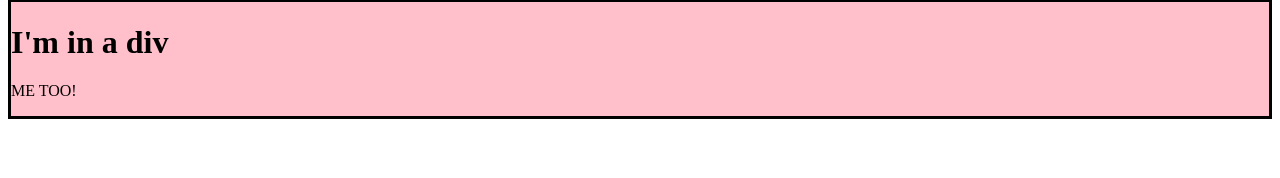
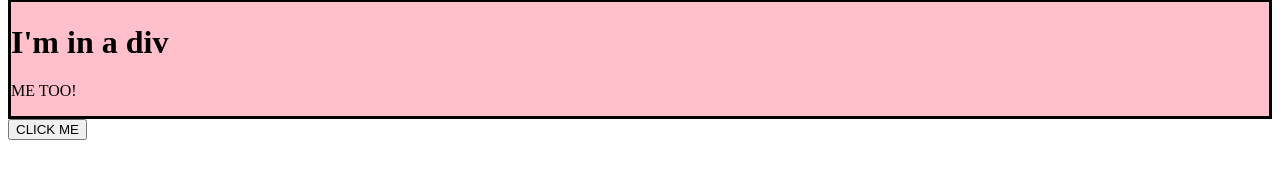
Before and after one commit to arpajus/Simple_JS, a plain HTML site: page ManipulatingDOM/index.html in a window 1280 px wide. Shown: the part 158-336 px from the top of the page. Drawn offline with Linux system fonts and the light colour scheme.

Commit message:
Added button and eventListener functionalitis

```diff
--- a/ManipulatingDOM/index.html
+++ b/ManipulatingDOM/index.html
@@ -9,5 +9,6 @@
 <body>
     <h1>THE TITLE OF YOUR WEBPAGE</h1>
     <div id="container"></div>
+    <button id="button"> CLICK ME</button>
 </body>
 </html>
--- a/ManipulatingDOM/script.js
+++ b/ManipulatingDOM/script.js
@@ -26,3 +26,10 @@ const meToo=document.createElement("p");
 meToo.classList.add("meToo");
 meToo.textContent="ME TOO!";
 secondContainer.appendChild(meToo);
+
+function alertFunction(){
+    alert("HELLOOOOO");
+}
+
+const button=document.querySelector("#button");
+button.addEventListener("click", alertFunction);
```
Also changed, not shown: 1 other file.
